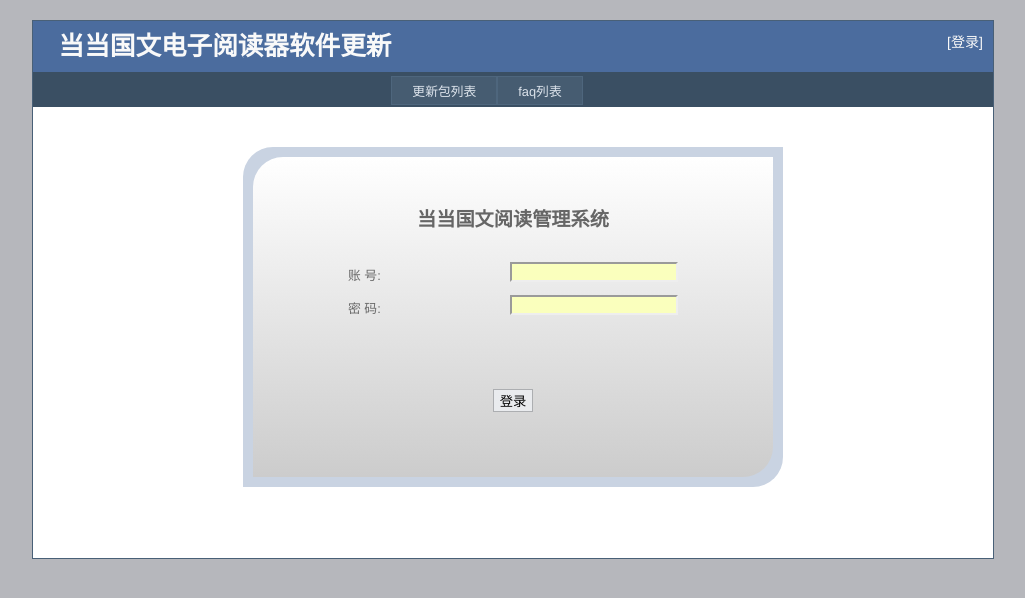
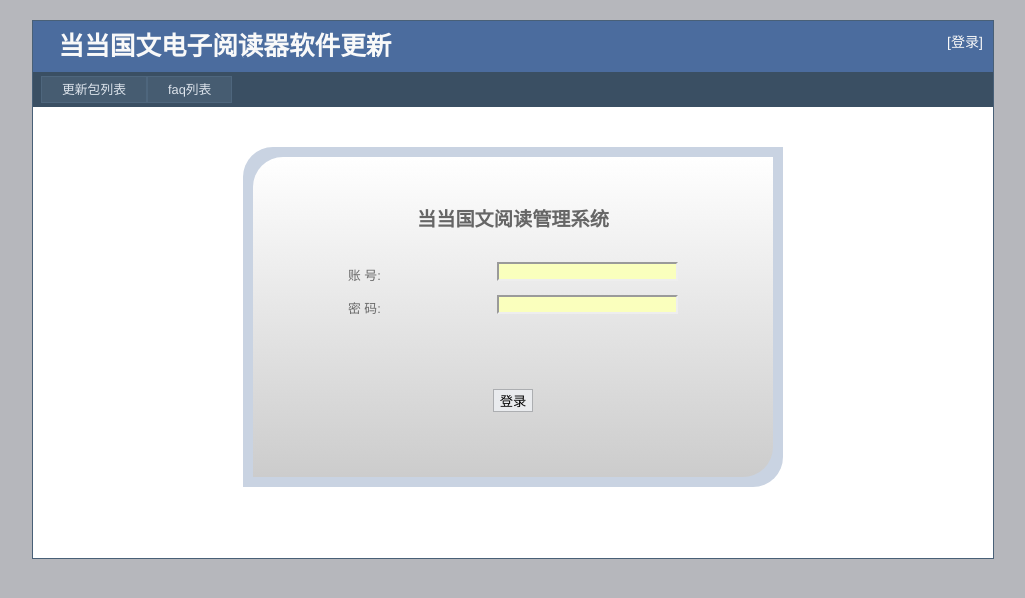
Before and after one commit to 2240831304/upgrade, a Django app: page /user/login in a window 1280 px wide. Shown: the top 598 px of the page, without its empty margins (127-1152 px from the left). Run offline with Django 3.2, Linux system fonts and the light colour scheme.

Commit message:
fix navigation bar display bug in firefox

```diff
--- /dev/null
+++ b/apps/faq/constants.py
@@ -0,0 +1,4 @@
+FAQ_STATE = {
+    'ADD': 0,
+    'DELETE': 1,
+}
--- a/apps/faq/views.py
+++ b/apps/faq/views.py
@@ -8,9 +8,9 @@
 from django.contrib.auth.decorators import login_required
 
 from utils.decorator import is_login
-
 from ota.response_code import CODE
 from faq.models import FAQ
+from faq.constants import FAQ_STATE
 
 logger = logging.getLogger('ota')
 
@@ -19,7 +19,7 @@
     @method_decorator(login_required)
     def get(self, request):
         # 获取所有的未删除的faq
-        faq_objs = FAQ.objects.filter(state=0)
+        faq_objs = FAQ.objects.filter(state=FAQ_STATE['ADD'])
 
         context = {
             "faq_objs": faq_objs
@@ -142,7 +142,7 @@
             return JsonResponse(content)
 
         try:
-            faq_obj.state = 1
+            faq_obj.state = FAQ_STATE['DELETE']
         except Exception as e:
             logger.error("faqid:{}删除失败, detail:{}".format(faq_id, e))
             content = {
--- a/apps/package/constants.py
+++ b/apps/package/constants.py
@@ -4,3 +4,8 @@
     'DELETE': 1,
     'UPDATE': 2,
 }
+
+PACK_STATE = {
+    'ADD': 0,
+    "DELETE": 1
+}
--- a/ota/urls.py
+++ b/ota/urls.py
@@ -20,7 +20,7 @@
 
 
 urlpatterns = [
-    path('admin/', admin.site.urls),
+    # path('admin/', admin.site.urls),
     path('user/', include('user.urls', namespace='userview')),
     path('pack/', include('package.urls', namespace='pack')),
     path('faq/', include('faq.urls', namespace='faq')),
--- a/static/css/base.css
+++ b/static/css/base.css
@@ -48,31 +48,48 @@
     font-size: inherit;
 }
 
-.navigation{
+.navigation_back{
+    background-color: #3a4f63;
     height: 35px;
-    background-color: #3a4f63;
+    width: 100%;
 }
 
-.navigation ul {
-    margin-left: 8px;
+.navigation{
+    height: 27px;
+    background-color: #3a4f63;
+    padding-top: 4px;
+    padding-right: 0px;
+    padding-bottom: 4px;
+    padding-left: 8px;
 }
 
-.navigation div{
-    margin: 4px 0px;
+.clear{
+    clear: both;
+}
+
+.navigation ul{
+    position: relative;
+    width: auto;
+    display: block;
+}
+
+.navigation li{
+    position: relative;
+    text-align: center;
+}
+
+.navigation a{
     background-color: #465c71;
     border: 1px #4e667d solid;
     color: #dde4ec;
+    display: block;
+    line-height: 1.35em;
+    padding: 4px 20px;
+    text-decoration: none;
+    white-space: nowrap;
+    cursor: pointer;
 }
-
-.navigation li{
-    padding: 4px 20px;
-}
-
-.navigation a{
-    color: inherit;
-}
-
-.navigation div:hover{
+.navigation a:hover{
     background-color: #bfcbd6;
     color: #465c71;
 }
--- a/static/css/login.css
+++ b/static/css/login.css
@@ -50,12 +50,7 @@
     font-family: vani;
     border-width: 2px;
     border-style: inset;
-    border-color: initial;
-    border-top-color: initial;
-    border-right-color: initial;
-    border-bottom-color: initial;
-    border-left-color: initial;
-    border-image: initial;
+    font: 400 13.3333px Arial;
 }
 
 .login-form .passwd{
--- a/templates/base.html
+++ b/templates/base.html
@@ -39,20 +39,17 @@
                     {% endif %}
                 </div>
             </div>
-            <div class="navigation">
-                <ul>
-                    <div class="package-list fl clearfix">
-                        <li>
+            <div class="navigation_back clearfix">
+                <div class="navigation clear fl">
+                    <ul class="fl">
+                        <li class="fl">
                             <a href="{% url 'pack:index' %}">更新包列表</a>
                         </li>
-                    </div>
-                    <div class="faq-list fl clearfix">
-                        <li>
+                        <li class="fl">
                             <a href="{% url 'faq:faqs' %}">faq列表</a>
                         </li>
-                    </div>
-                </ul>
-
+                    </ul>
+                </div>
             </div>
         </div>
         {% block main %}
--- a/templates/login.html
+++ b/templates/login.html
@@ -21,10 +21,10 @@
                 <form action="{% url 'userview:login' %}" method="POST" class="form-login">
                     {% csrf_token %}
                     <div class="username">
-                        <label class="fl">账&nbsp;号:</label><input type="text" id="username" name="username" class="fr"><br>
+                        <label class="fl">账&nbsp;号:</label><input type="text" id="username" name="username" class="fr" autocomplete="true"><br>
                     </div>
                     <div class="passwd">
-                        <label class="fl">密&nbsp;码:</label><input type="password" id="passwd" name="passwd" class="fr"><br>
+                        <label class="fl">密&nbsp;码:</label><input type="password" id="passwd" name="passwd" class="fr" autocomplete="true"><br>
                     </div>
                     <div class="error-msg" id="error-msg"><p>&nbsp;</p></div>
                     <div class="submit">
--- a/templates/xml/upgrade.xml
+++ b/templates/xml/upgrade.xml
@@ -5,7 +5,7 @@
      <title>{{ title }}</title>
      <content>{{ description|safe }}</content>
    </Item>
-   <Version>v{{ version }}</Version>
+   <Version>V{{ version }}</Version>
    <GetPackageUrl>{{ pack }}</GetPackageUrl>
    <Md5>{{ md5 }}</Md5>
 </GetReaderPackage>
```
Also changed, not shown: apps/package/views.py (+7 -7 lines), requirement.txt (+1 -15 lines).
